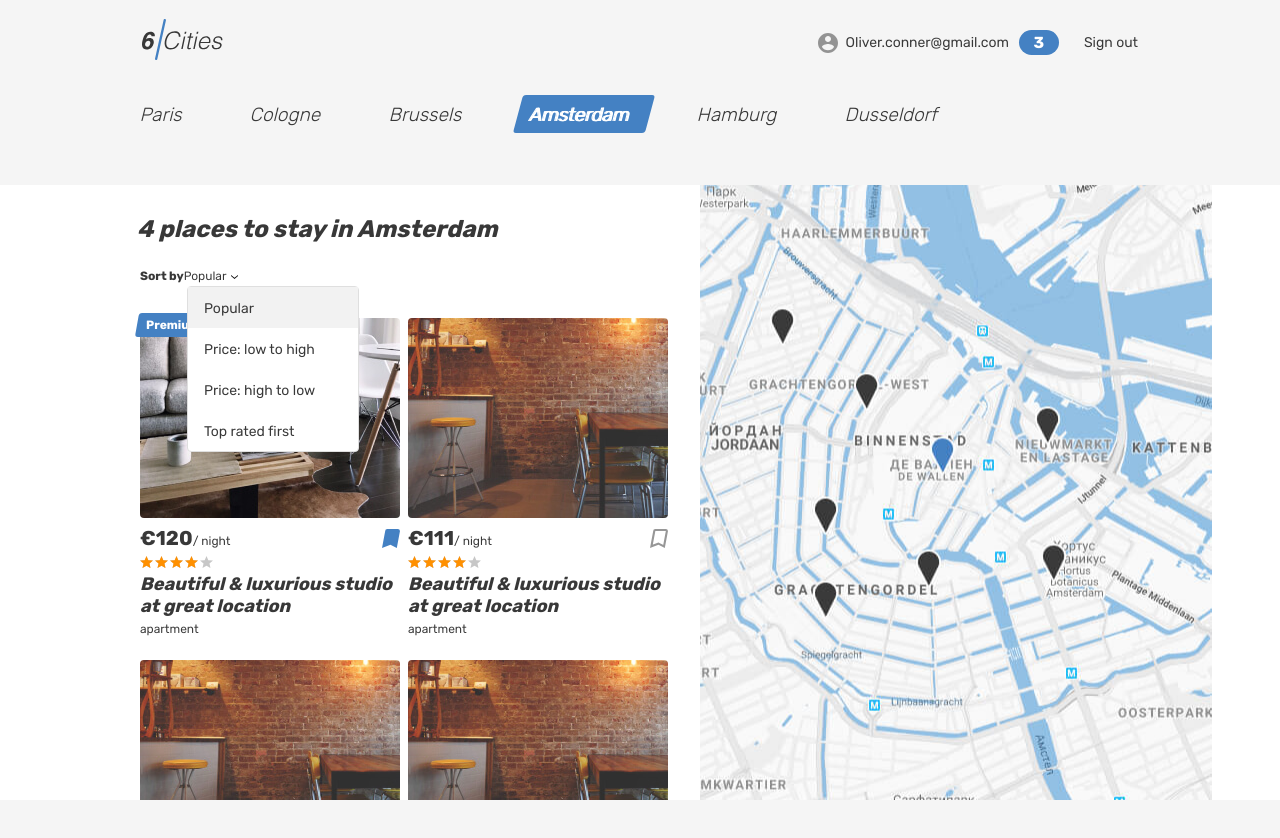
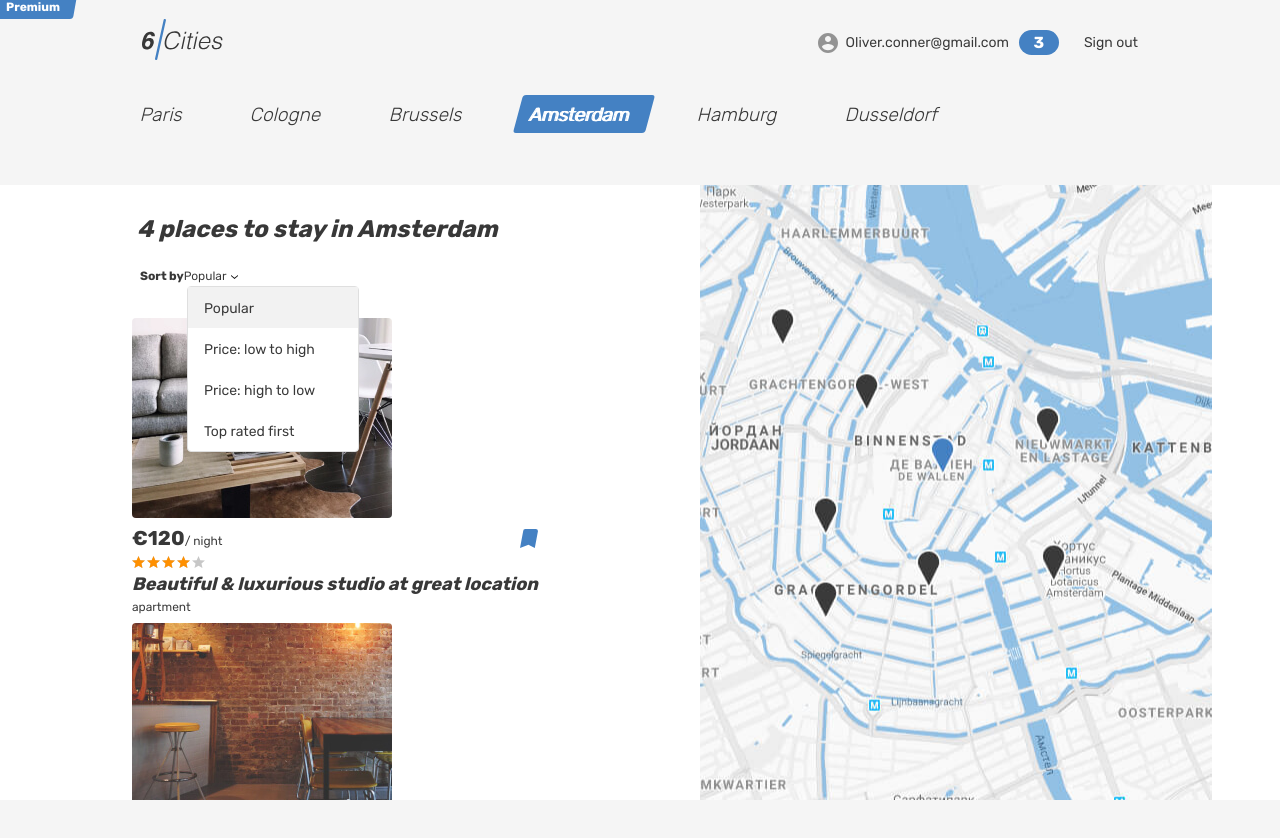
Before and after one commit to orloffDev/six-cities-react, a React (Vite) app: page / in a window 1280 px wide. Shown: the top 838 px of the page. Before the commit the page ends 800 px from the top, so only its background shows below. Built offline with nearby package versions, Linux system fonts and the light colour scheme.

Commit message:
4. add parent class props to place-card

```diff
--- a/src/components/place-card/place-card.tsx
+++ b/src/components/place-card/place-card.tsx
@@ -10,10 +10,11 @@ import {AppRoute} from '../../const';
 
 type PlaceCardProps = {
   offer: Offer,
-  handleEnter: OfferHandleEnter
+  handleEnter: OfferHandleEnter,
+  parent: 'cities' | 'favorites'
 }
 
-function PlaceCard({offer, handleEnter}: PlaceCardProps): JSX.Element {
+function PlaceCard({offer, handleEnter, parent}: PlaceCardProps): JSX.Element {
   const {
     id,
     title,
@@ -27,9 +28,9 @@ function PlaceCard({offer, handleEnter}: PlaceCardProps): JSX.Element {
   const linkTo = `${AppRoute.Offer}/${id}`;
 
   return (
-    <article className="cities__card place-card" onPointerEnter={handleEnter}>
+    <article className={`${parent}__image-wrapper place-card__image-wrapper`} onPointerEnter={handleEnter}>
       {isPremium && <div className="place-card__mark"> <span>Premium</span> </div>}
-      <div className="cities__image-wrapper place-card__image-wrapper">
+      <div className={`${parent}__image-wrapper place-card__image-wrapper`}>
         <Link to={linkTo}>
           <img className="place-card__image" src={previewImage} width="260" height="200" alt="Place image" />
         </Link>
--- a/src/components/place-list/place-list.tsx
+++ b/src/components/place-list/place-list.tsx
@@ -20,7 +20,7 @@ function PlaceList({offers}: PlaceListProps): JSX.Element {
   return (
     <div className="cities__places-list places__list tabs__content">
       {offers.map((offer) => (
-        <PlaceCard key={offer.id} offer={offer} handleEnter={handleEnter} />
+        <PlaceCard key={offer.id} offer={offer} parent="cities" handleEnter={handleEnter} />
       ))}
     </div>
   );
```
